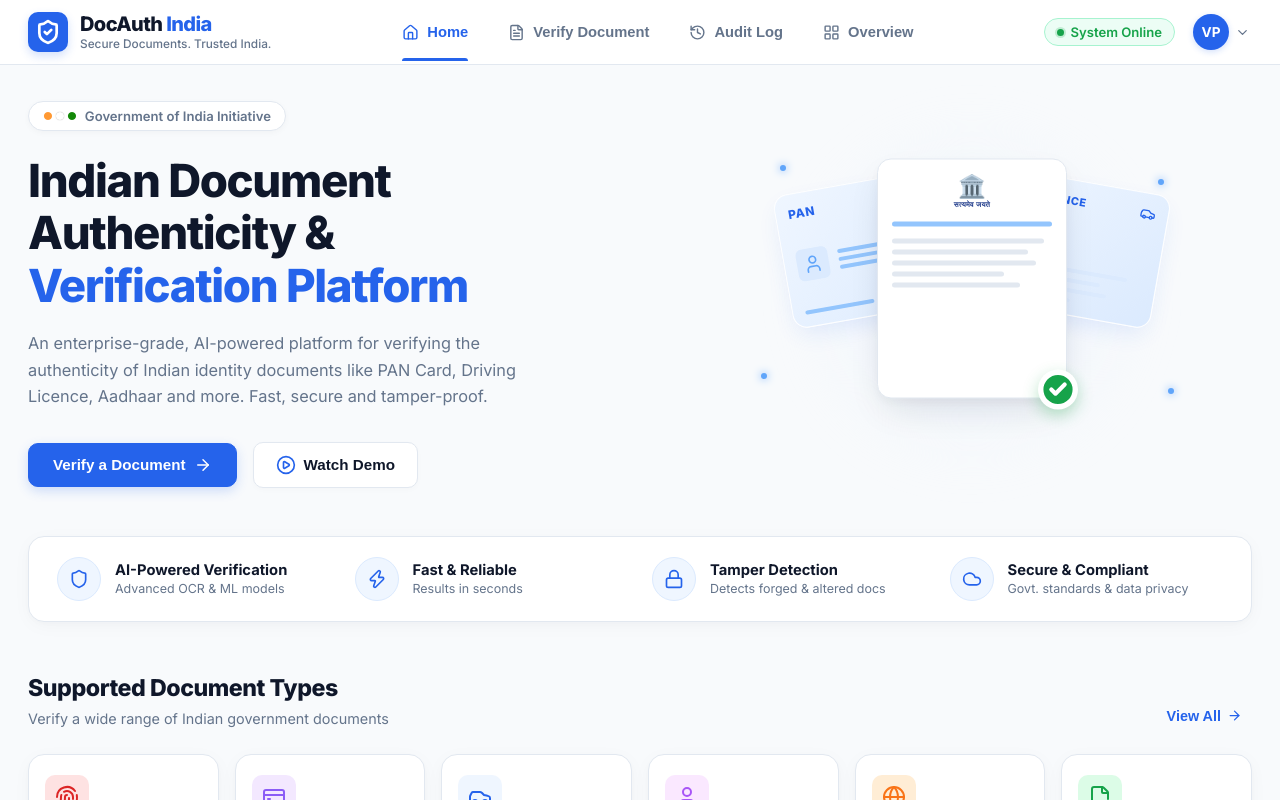
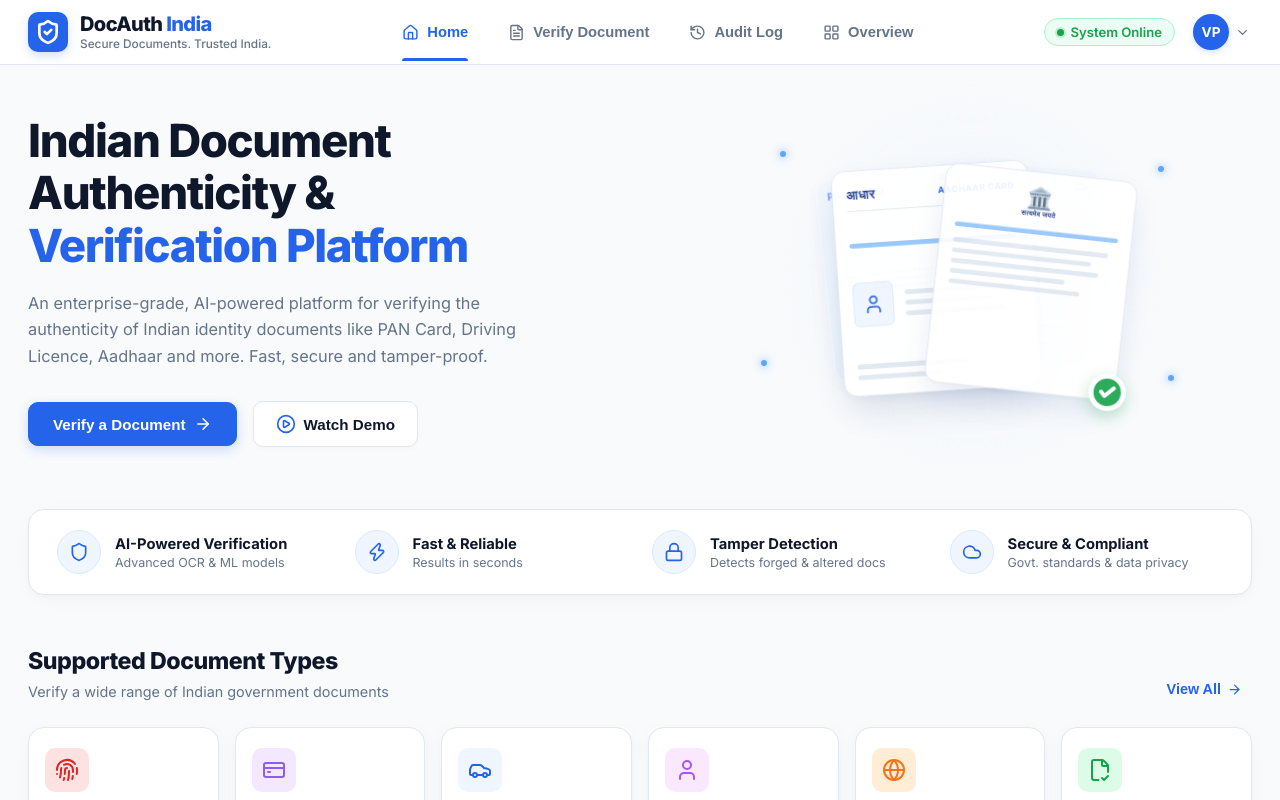
Before and after one commit to anshp2931-gif/SIH-Syntax-Squad, a React (Vite) app in the folder client/: page / in a window 1280 px wide. Shown: the top 800 px of the page. Built offline with nearby package versions, Linux system fonts and the light colour scheme; no server answers.

Commit message:
Add 4-card horizontal swapping carousel with updated Aadhaar styling

```diff
--- a/client/src/index.css
+++ b/client/src/index.css
@@ -259,6 +259,8 @@ p, .body-text {
   gap: 6px;
 }
 
+
+
 /* Custom Scrollbars */
 ::-webkit-scrollbar {
   width: 7px;
--- a/client/src/pages/Home.jsx
+++ b/client/src/pages/Home.jsx
@@ -1,4 +1,4 @@
-import React, { useState } from "react";
+import React, { useState, useEffect } from "react";
 import {
   Shield,
   Zap,
@@ -21,6 +21,66 @@ import {
 
 export default function Home({ onNavigateVerify }) {
   const [showDemoModal, setShowDemoModal] = useState(false);
+  const [activeCard, setActiveCard] = useState(0);
+
+  useEffect(() => {
+    const interval = setInterval(() => {
+      setActiveCard((prev) => (prev + 1) % 4);
+    }, 2800);
+    return () => clearInterval(interval);
+  }, []);
+
+  // Positions for smooth 4-card horizontal swapping carousel:
+  // Slot 0: Center front active card (focal point, straight, top z-index)
+  // Slot 1: Right card (tilted right, visible in right wing)
+  // Slot 2: Hidden back card (behind center, preparing to transition)
+  // Slot 3: Left card (tilted left, visible in left wing)
+  const cardSlotStyles = [
+    {
+      left: "50%",
+      transform: "translateX(-50%) translateY(0px) scale(1) rotate(0deg)",
+      zIndex: 5,
+      opacity: 1,
+      boxShadow: "0 22px 45px -10px rgba(15, 23, 42, 0.18), 0 8px 18px rgba(15, 23, 42, 0.06)",
+    },
+    {
+      left: "78%",
+      transform: "translateX(-50%) translateY(14px) scale(0.9) rotate(10deg)",
+      zIndex: 3,
+      opacity: 0.85,
+      boxShadow: "0 10px 25px -5px rgba(37, 99, 235, 0.12)",
+    },
+    {
+      left: "50%",
+      transform: "translateX(-50%) translateY(-25px) scale(0.8) rotate(0deg)",
+      zIndex: 1,
+      opacity: 0,
+      boxShadow: "none",
+    },
+    {
+      left: "22%",
+      transform: "translateX(-50%) translateY(14px) scale(0.9) rotate(-10deg)",
+      zIndex: 3,
+      opacity: 0.85,
+      boxShadow: "0 10px 25px -5px rgba(37, 99, 235, 0.12)",
+    },
+  ];
+
+  const getCardStyle = (cardIndex, baseStyle) => {
+    // Relative slot 0, 1, 2, or 3 based on activeCard rotation
+    const slot = (cardIndex - activeCard + 4) % 4;
+    const slotStyle = cardSlotStyles[slot];
+    return {
+      ...baseStyle,
+      position: "absolute",
+      top: "10px",
+      width: "205px",
+      height: "235px",
+      transition: "all 0.85s cubic-bezier(0.34, 1.25, 0.64, 1)",
+      cursor: "pointer",
+      ...slotStyle,
+    };
+  };
 
   return (
     <div style={styles.container}>
@@ -29,14 +89,7 @@ export default function Home({ onNavigateVerify }) {
         {/* Left Column: Headline & CTA */}
         <div style={styles.heroLeft}>
           {/* Government Initiative Badge */}
-          <div style={styles.govBadge}>
-            <span style={styles.flagIcon}>
-              <span style={{ color: "#FF9933" }}>●</span>
-              <span style={{ color: "#FFFFFF", textShadow: "0 0 1px #999" }}>●</span>
-              <span style={{ color: "#138808" }}>●</span>
-            </span>
-            <span style={styles.govBadgeText}>Government of India Initiative</span>
-          </div>
+
 
           <h1 style={styles.heroTitle}>
             Indian Document Authenticity &<br />
@@ -80,10 +133,14 @@ export default function Home({ onNavigateVerify }) {
 
             {/* Visual Container for Cards */}
             <div style={styles.cardsContainer} className="float-animation">
-              {/* Card 1: Left Background Card (PAN) */}
-              <div style={styles.cardPan}>
+              {/* Card 1: PAN Card */}
+              <div
+                style={getCardStyle(0, styles.cardPan)}
+                onClick={() => setActiveCard(0)}
+                title="PAN Card"
+              >
                 <div style={styles.panHeader}>
-                  <span style={styles.panTitle}>PAN</span>
+                  <span style={styles.panTitle}>PAN CARD</span>
                 </div>
                 <div style={styles.panBody}>
                   <div style={styles.panAvatar}>
@@ -101,22 +158,44 @@ export default function Home({ onNavigateVerify }) {
                 </div>
               </div>
 
-              {/* Card 2: Right Background Card (DRIVING LICENCE) */}
-              <div style={styles.cardDl}>
-                <div style={styles.dlHeader}>
-                  <span style={styles.dlTitle}>DRIVING LICENCE</span>
-                  <Car size={16} color="#2563EB" />
+              {/* Card 2: Aadhaar Card */}
+              <div
+                style={getCardStyle(1, styles.cardAadhaar)}
+                onClick={() => setActiveCard(1)}
+                title="Aadhaar Card"
+              >
+                <div style={styles.aadhaarHeader}>
+                  <span style={styles.aadhaarTitle}>आधार</span>
+                  <span style={styles.aadhaarSubtitle}>AADHAAR CARD</span>
                 </div>
-                <div style={styles.dlBody}>
-                  <div style={{ ...styles.cardLine, width: "90%", background: "#DBEAFE" }} />
-                  <div style={{ ...styles.cardLine, width: "75%", background: "#DBEAFE" }} />
-                  <div style={{ ...styles.cardLine, width: "80%", background: "#DBEAFE" }} />
-                  <div style={{ ...styles.cardLine, width: "60%", background: "#DBEAFE" }} />
+
+                {/* Aadhaar main blue accent bar like Satyameva Jayate */}
+                <div style={styles.aadhaarMainBar} />
+
+                <div style={styles.aadhaarBody}>
+                  <div style={styles.aadhaarAvatar}>
+                    <User size={22} color="#2563EB" />
+                  </div>
+
+                  <div style={styles.aadhaarLines}>
+                    <div style={{ ...styles.docLine, width: "95%" }} />
+                    <div style={{ ...styles.docLine, width: "75%" }} />
+                    <div style={{ ...styles.docLine, width: "85%" }} />
+                  </div>
+                </div>
+
+                <div style={styles.aadhaarFooter}>
+                  <div style={{ ...styles.docLine, width: "65%" }} />
+                  <div style={{ ...styles.docLine, width: "50%" }} />
                 </div>
               </div>
 
-              {/* Card 3: Center Foreground Official Document */}
-              <div style={styles.cardCenter}>
+              {/* Card 3: Satyameva Jayate Official Document */}
+              <div
+                style={getCardStyle(2, styles.cardCenter)}
+                onClick={() => setActiveCard(2)}
+                title="Satyameva Jayate Document"
+              >
                 {/* Emblem Seal */}
                 <div style={styles.emblemWrapper}>
                   <div style={styles.ashokaEmblem}>
@@ -140,6 +219,34 @@ export default function Home({ onNavigateVerify }) {
                 {/* Overlapping Verified Green Check Badge (#16A34A) */}
                 <div style={styles.verifiedBadge}>
                   <CheckCircle2 size={40} color="#16A34A" fill="#16A34A" stroke="#FFFFFF" strokeWidth={2.5} />
+                </div>
+              </div>
+
+              {/* Card 4: Driving Licence */}
+              <div
+                style={getCardStyle(3, styles.cardDl)}
+                onClick={() => setActiveCard(3)}
+                title="Driving Licence"
+              >
+                <div style={styles.dlHeader}>
+                  <span style={styles.dlTitle}>DRIVING LICENCE</span>
+                  <Car size={16} color="#2563EB" />
+                </div>
+                <div style={styles.panBody}>
+                  <div style={styles.panAvatar}>
+                    <User size={20} color="#60A5FA" />
+                  </div>
+                  <div style={styles.panLines}>
+                    <div style={{ ...styles.cardLine, width: "85%" }} />
+                    <div style={{ ...styles.cardLine, width: "65%" }} />
+                    <div style={{ ...styles.cardLine, width: "75%" }} />
+                  </div>
+                </div>
+                <div style={styles.dlBody}>
+                  <div style={{ ...styles.cardLine, width: "90%", background: "#b6c4d6" }} />
+                  <div style={{ ...styles.cardLine, width: "75%", background: "#b6c4d6" }} />
+                  <div style={{ ...styles.cardLine, width: "80%", background: "#b6c4d6" }} />
+                  <div style={{ ...styles.cardLine, width: "60%", background: "#b6c4d6" }} />
                 </div>
               </div>
             </div>
@@ -678,6 +785,75 @@ const styles = {
     boxShadow: "0 6px 16px rgba(22, 163, 74, 0.3)"
   },
 
+  /* Aadhaar Card Container (Matching Satyameva Jayate Theme) */
+  cardAadhaar: {
+    borderRadius: "14px",
+    background: "#FFFFFF",
+    border: "1px solid #E2E8F0",
+    boxShadow: "0 16px 36px -8px rgba(15, 23, 42, 0.12), 0 4px 12px rgba(15, 23, 42, 0.04)",
+    padding: "16px 14px",
+    display: "flex",
+    flexDirection: "column",
+    justifyContent: "space-between",
+  },
+
+  /* Aadhaar Card Styles */
+  aadhaarHeader: {
+    display: "flex",
+    alignItems: "center",
+    justifyContent: "space-between",
+    paddingBottom: "8px",
+    borderBottom: "1px solid #E2E8F0",
+  },
+  aadhaarTitle: {
+    fontSize: "13px",
+    fontWeight: "800",
+    color: "#1E3A8A",
+    letterSpacing: "0.05em",
+  },
+  aadhaarSubtitle: {
+    fontSize: "9px",
+    fontWeight: "700",
+    color: "#2563EB",
+    letterSpacing: "0.05em",
+  },
+  aadhaarMainBar: {
+    width: "100%",
+    height: "5px",
+    borderRadius: "3px",
+    background: "#93C5FD",
+    marginTop: "8px",
+    marginBottom: "4px",
+  },
+  aadhaarBody: {
+    display: "flex",
+    alignItems: "center",
+    gap: "12px",
+    padding: "8px 0",
+  },
+  aadhaarAvatar: {
+    width: "42px",
+    height: "46px",
+    borderRadius: "6px",
+    background: "#EFF6FF",
+    display: "flex",
+    alignItems: "center",
+    justifyContent: "center",
+    border: "1.5px solid #DBEAFE",
+  },
+  aadhaarLines: {
+    flex: 1,
+    display: "flex",
+    flexDirection: "column",
+    gap: "6px",
+  },
+  aadhaarFooter: {
+    display: "flex",
+    flexDirection: "column",
+    gap: "6px",
+    paddingTop: "6px",
+  },
+
   /* 4-FEATURE PILL BANNER */
   featuresBanner: {
     display: "grid",
```
Also changed, not shown: 1 other file (tests, documents, lock files or other folders).
